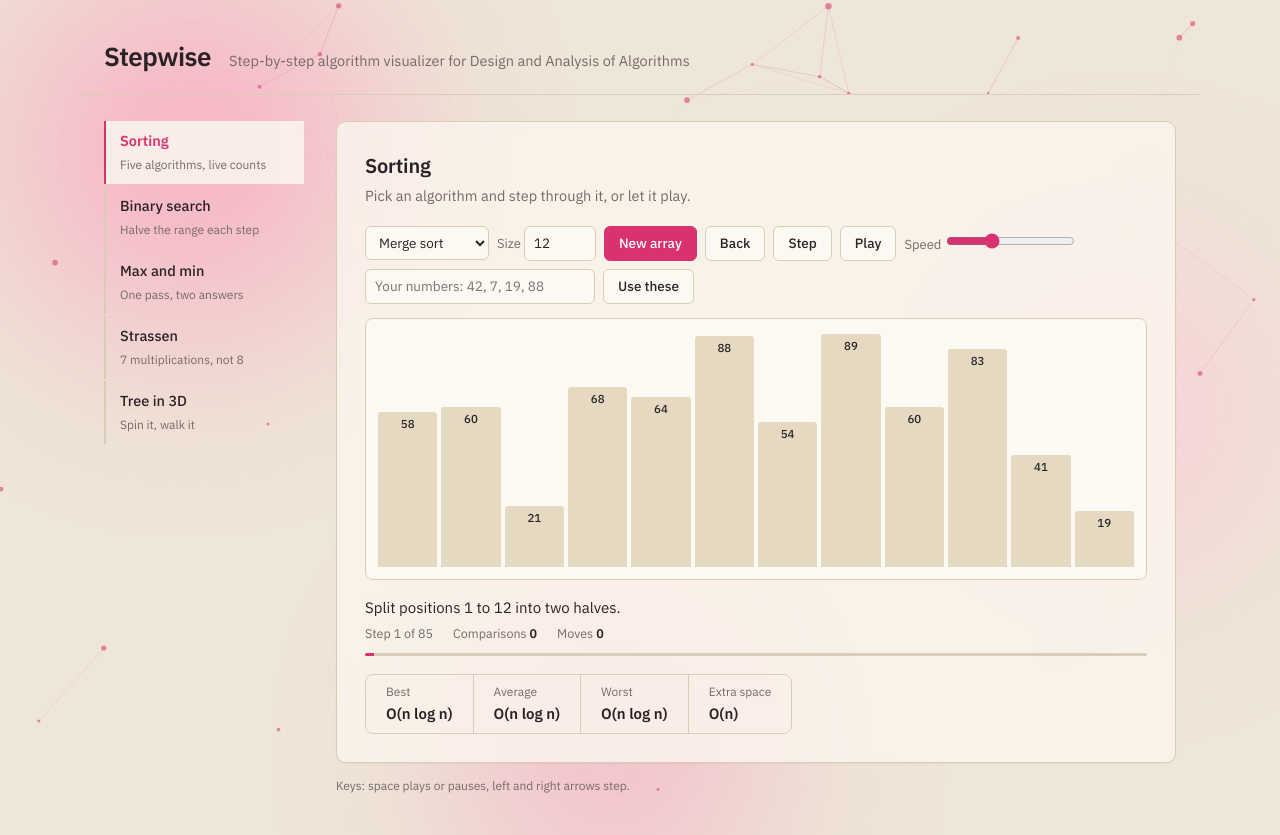
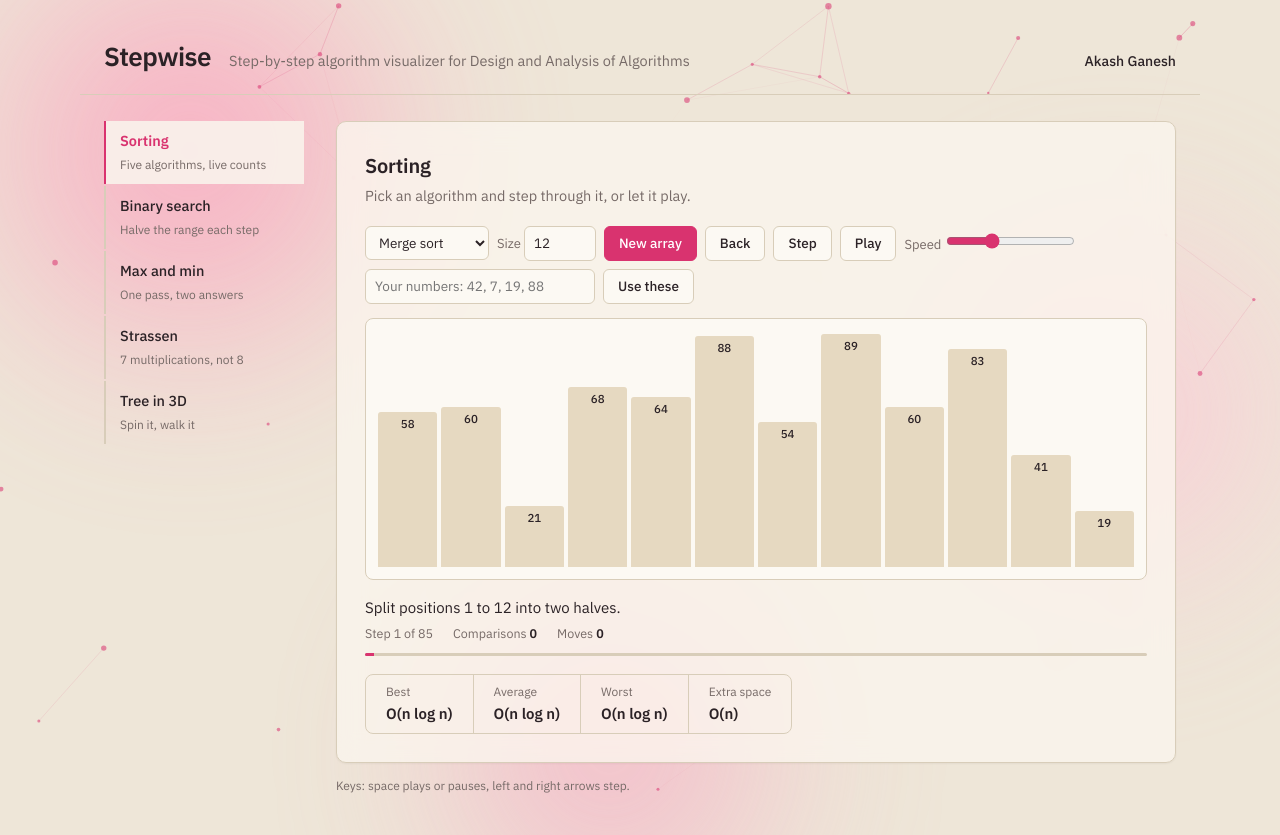
Before and after one commit to AkashGanesh070809/StepWise, a plain HTML site: page index.html in a window 1280 px wide. Drawn offline with Linux system fonts and the light colour scheme.

Commit message:
Update index.html

```diff
--- a/index.html
+++ b/index.html
@@ -13,6 +13,7 @@ body{margin:0;min-height:100vh;color:var(--ink);background:var(--cream);font:400
 .top{max-width:1120px;margin:0 auto;padding:36px 24px 0;display:flex;align-items:baseline;gap:18px;flex-wrap:wrap;border-bottom:1px solid var(--sand);padding-bottom:18px}
 .top h1{margin:0;font-size:26px;font-weight:600;letter-spacing:-.02em}
 .top p{margin:0;color:var(--mute)}
+.me{margin-left:auto;font-weight:500;font-size:14px;color:var(--ink)}
 .wrap{max-width:1120px;margin:26px auto 0;padding:0 24px 40px;display:grid;grid-template-columns:200px 1fr;gap:32px;align-items:start}
 .rail{display:flex;flex-direction:column;gap:2px;position:sticky;top:16px}
 .rail button{text-align:left;font:inherit;background:none;border:0;border-left:2px solid var(--sand);padding:9px 14px;cursor:pointer;color:var(--mute)}
@@ -91,6 +92,7 @@ footer{max-width:1120px;margin:0 auto;padding:0 24px 34px;color:var(--mute);font
 <header class="top">
   <h1>Stepwise</h1>
   <p>Step-by-step algorithm visualizer for Design and Analysis of Algorithms</p>
+  <span class="me">Akash Ganesh</span>
 </header>
 
 <div class="wrap">
```
